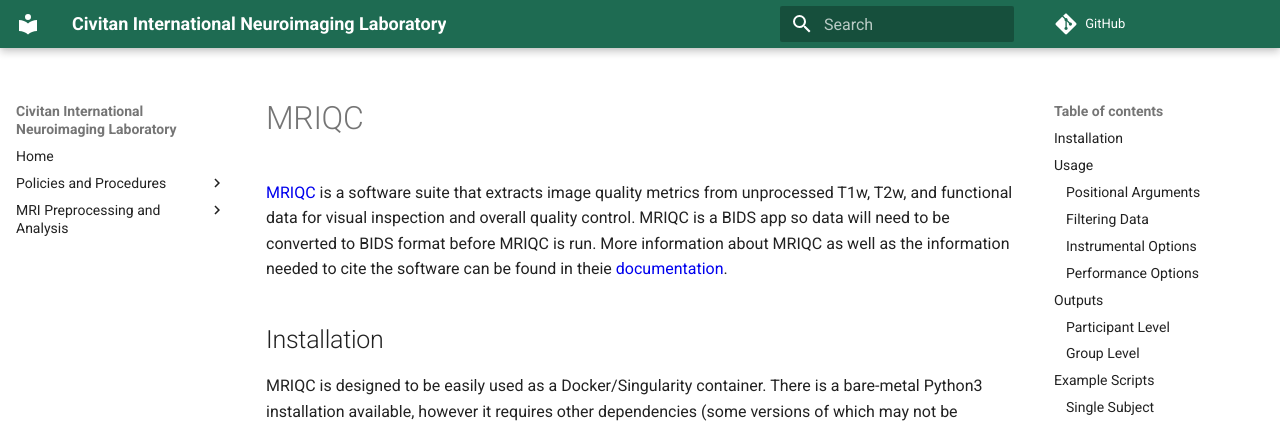
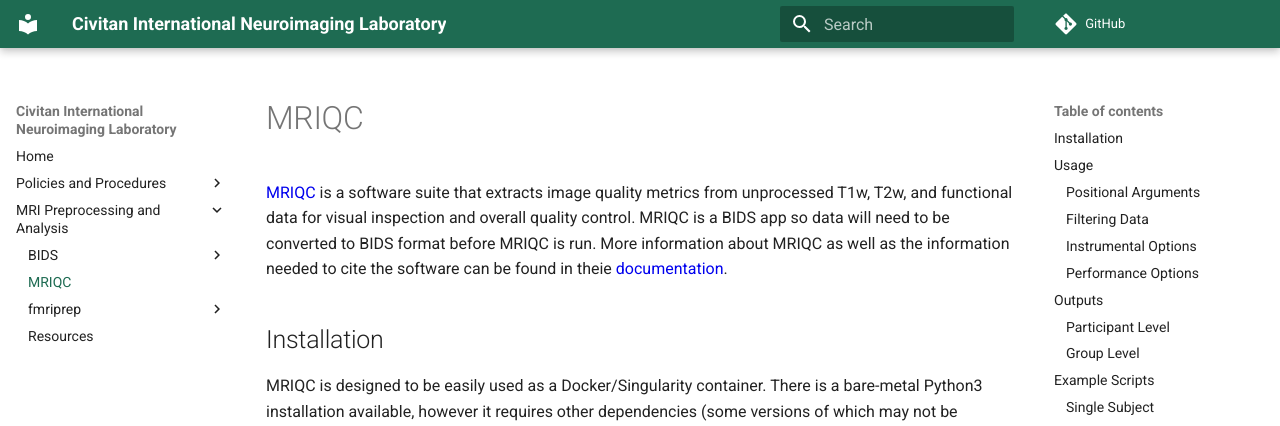
Before and after one commit to UAB-CINL/UAB-CINL.github.io, an MkDocs documentation site: the page built from docs/analysis/mriqc.md, in a window 1280 px wide. Shown: the top 426 px of the page. Built offline with MkDocs 1.6.1 and Material for MkDocs 9.7.7, drawn with Linux system fonts in a browser that asks for light colours; comment, search, counter and statistics services are not loaded.

Commit message:
add to the ToC

```diff
--- a/mkdocs.yml
+++ b/mkdocs.yml
@@ -51,6 +51,7 @@ nav:
       - analysis/bids/principles.md
       - analysis/bids/practical-heudiconv.md
       - analysis/bids/heudiconv-scripts.md
+    - MRIQC: analysis/mriqc.md
     - fmriprep:
       - Introduction: analysis/fmriprep/index.md
       - analysis/fmriprep/fmriprep-usage.md
```
